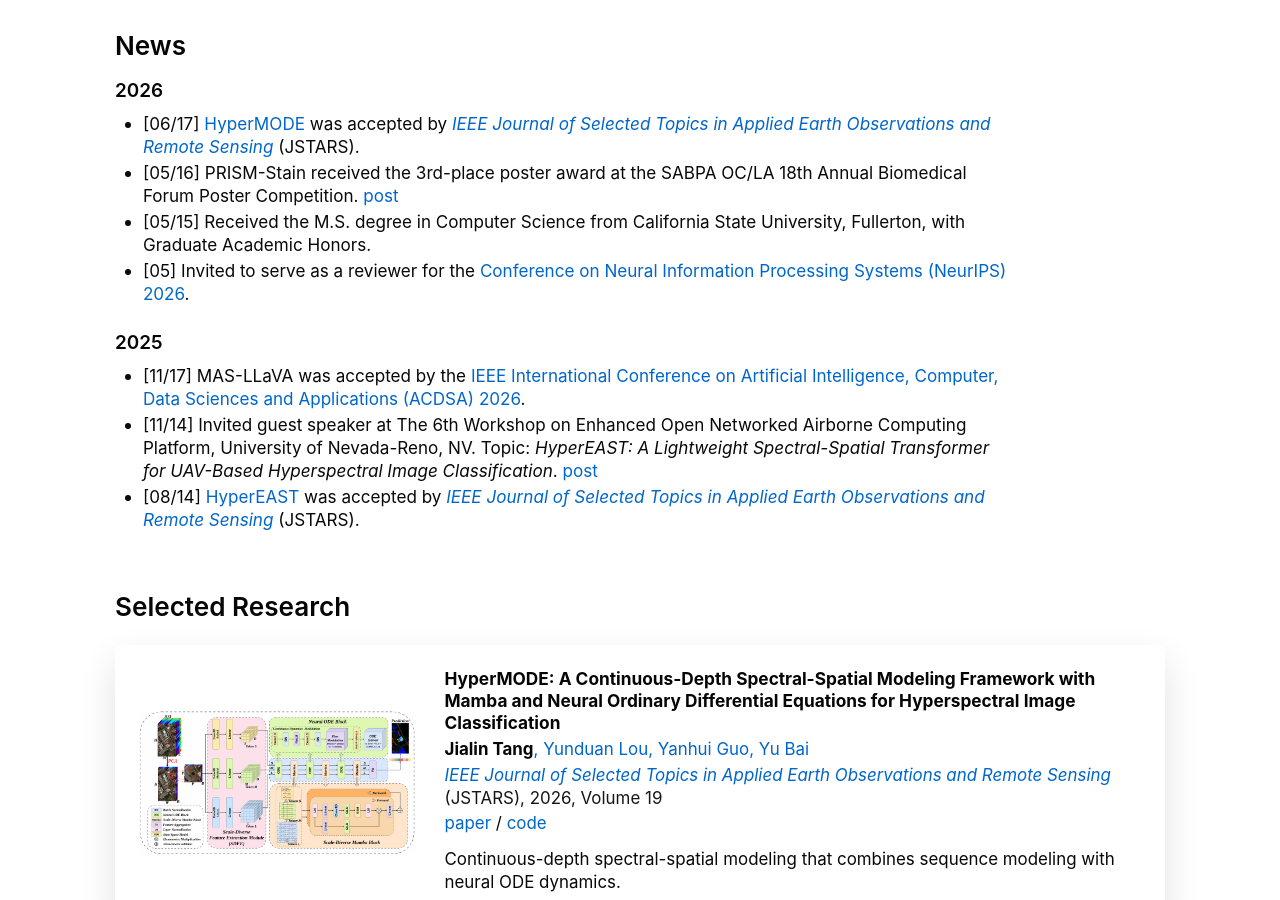
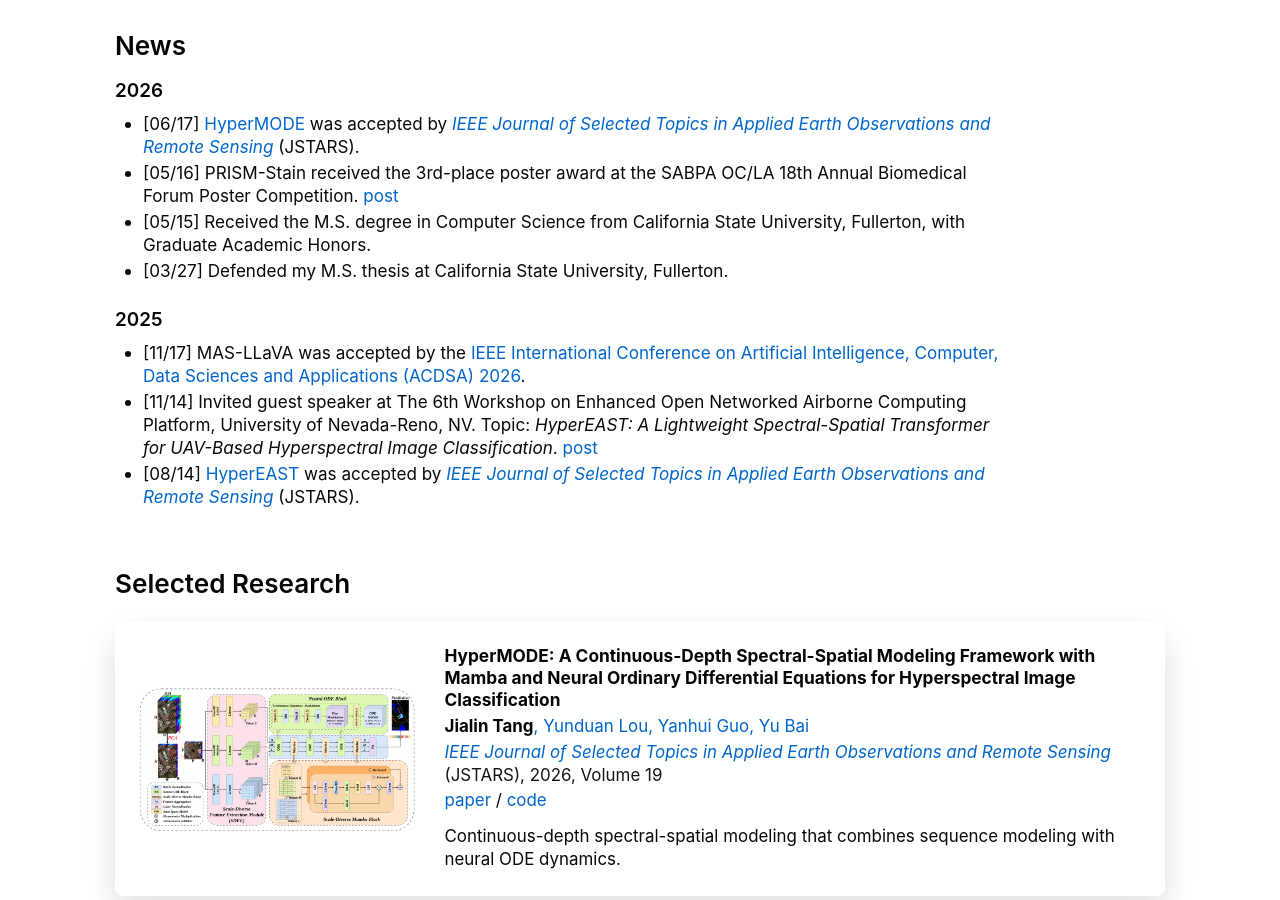
Before and after one commit to JaylenTang/jaylentang.github.io, a Jekyll site: the page built from _pages/about.md, in a window 1280 px wide and 900 px high, scrolled down 488 px. Built offline with Jekyll 4.4.1, drawn with Linux system fonts in a browser that asks for light colours; some web fonts are replaced.

Commit message:
update thesis defense news

```diff
--- a/_pages/about.md
+++ b/_pages/about.md
@@ -54,7 +54,7 @@
           <li>[06/17] <a href="https://doi.org/10.1109/JSTARS.2026.3705708">HyperMODE</a> was accepted by <a href="https://www.grss-ieee.org/publications/journal-of-selected-topics-in-applied-earth-observations-and-remote-sensing/"><em>IEEE Journal of Selected Topics in Applied Earth Observations and Remote Sensing</em></a> (JSTARS).</li>
           <li>[05/16] PRISM-Stain received the 3rd-place poster award at the SABPA OC/LA 18th Annual Biomedical Forum Poster Competition. <a href="https://www.linkedin.com/feed/update/urn:li:activity:7463034204185083904/">post</a></li>
           <li>[05/15] Received the M.S. degree in Computer Science from California State University, Fullerton, with Graduate Academic Honors.</li>
-          <li>[05] Invited to serve as a reviewer for the <a href="https://neurips.cc/">Conference on Neural Information Processing Systems (NeurIPS) 2026</a>.</li>
+          <li>[03/27] Defended my M.S. thesis at California State University, Fullerton.</li>
         </ul>
       </div>
       <div class="roger-news-year">
```
